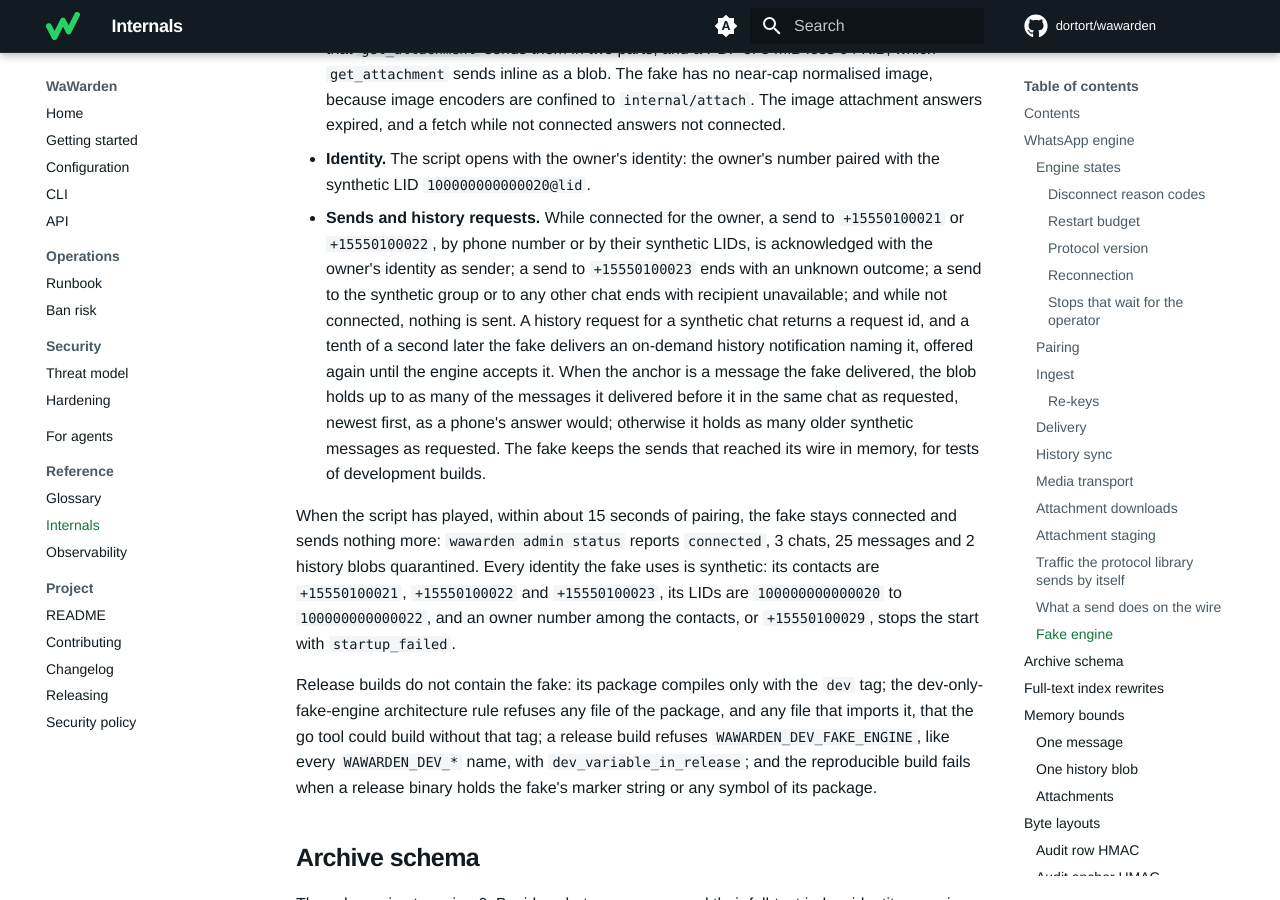
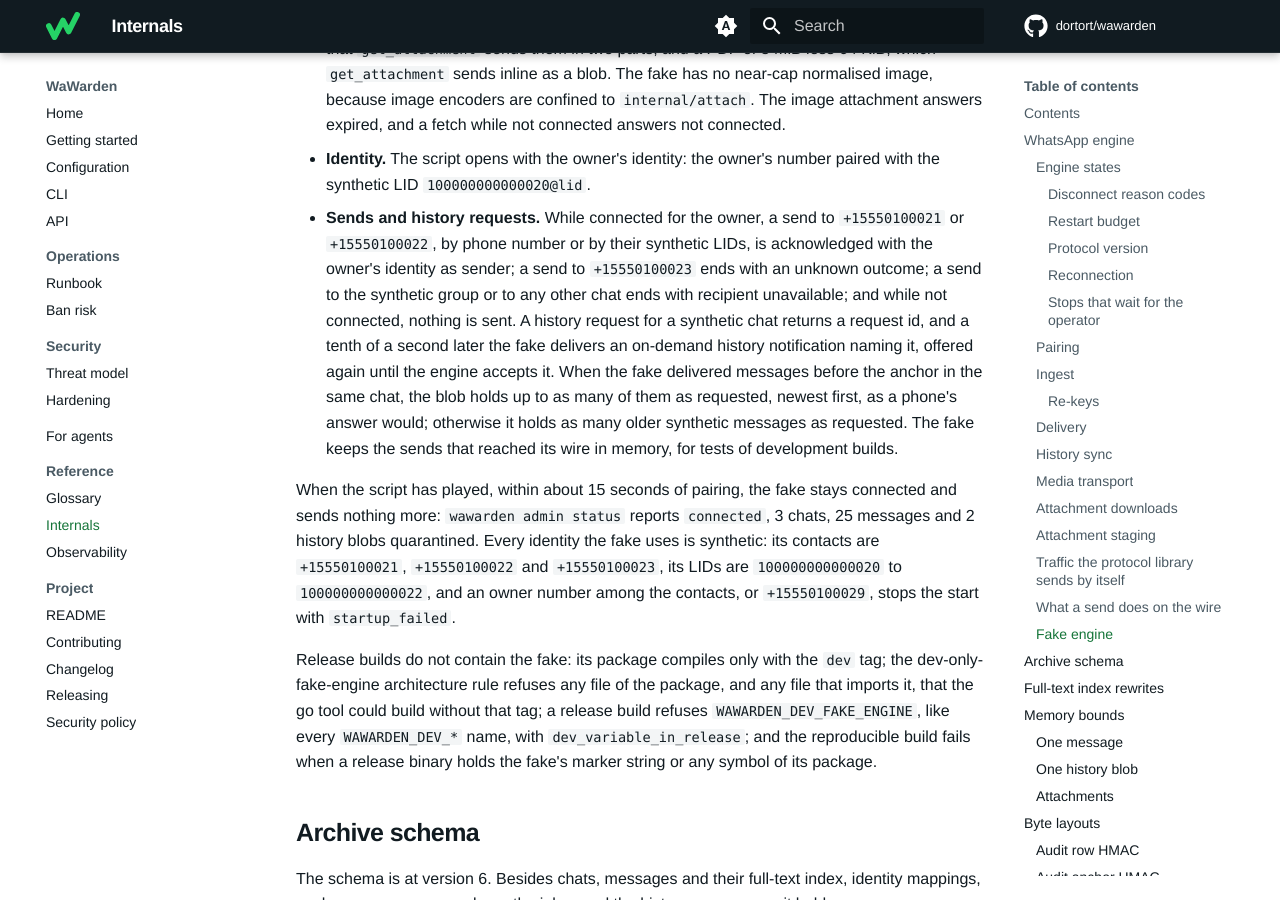
Before and after one commit to dortort/wawarden, an MkDocs documentation site: the page built from docs/internals.md, in a window 1280 px wide and 900 px high, scrolled down 16969 px. Built offline with MkDocs 1.6.1 and Material for MkDocs 9.7.7, drawn with Linux system fonts in a browser that asks for light colours; comment, search, counter and statistics services are not loaded.

Commit message:
docs(internals): describe the fake's backfill answer when nothing came before the anchor
The fake answers with synthetic older messages whenever it delivered no
message before the anchor in that chat, the anchor itself included as the
first one it delivered there, not only when the anchor is unknown to it.

Co-Authored-By: Claude Opus 5.5 <noreply@anthropic.com>
Co-Authored-By: Claude Fable 5.1 <noreply@anthropic.com>

```diff
--- a/docs/internals.md
+++ b/docs/internals.md
@@ -745,11 +745,10 @@ whether it pairs the wrong account.
   chat ends with recipient unavailable; and while not connected, nothing is
   sent. A history request for a synthetic chat returns a request id, and a
   tenth of a second later the fake delivers an on-demand history notification
-  naming it, offered again until the engine accepts it. When the anchor is a
-  message the fake delivered, the blob holds up to as many of the messages it
-  delivered before it in the same chat as requested, newest first, as a
-  phone's answer would; otherwise it holds as many older synthetic messages
-  as requested. The fake keeps the sends that
+  naming it, offered again until the engine accepts it. When the fake
+  delivered messages before the anchor in the same chat, the blob holds up to
+  as many of them as requested, newest first, as a phone's answer would;
+  otherwise it holds as many older synthetic messages as requested. The fake keeps the sends that
   reached its wire in memory, for tests of development builds.
 
 When the script has played, within about 15 seconds of pairing, the fake stays
```
